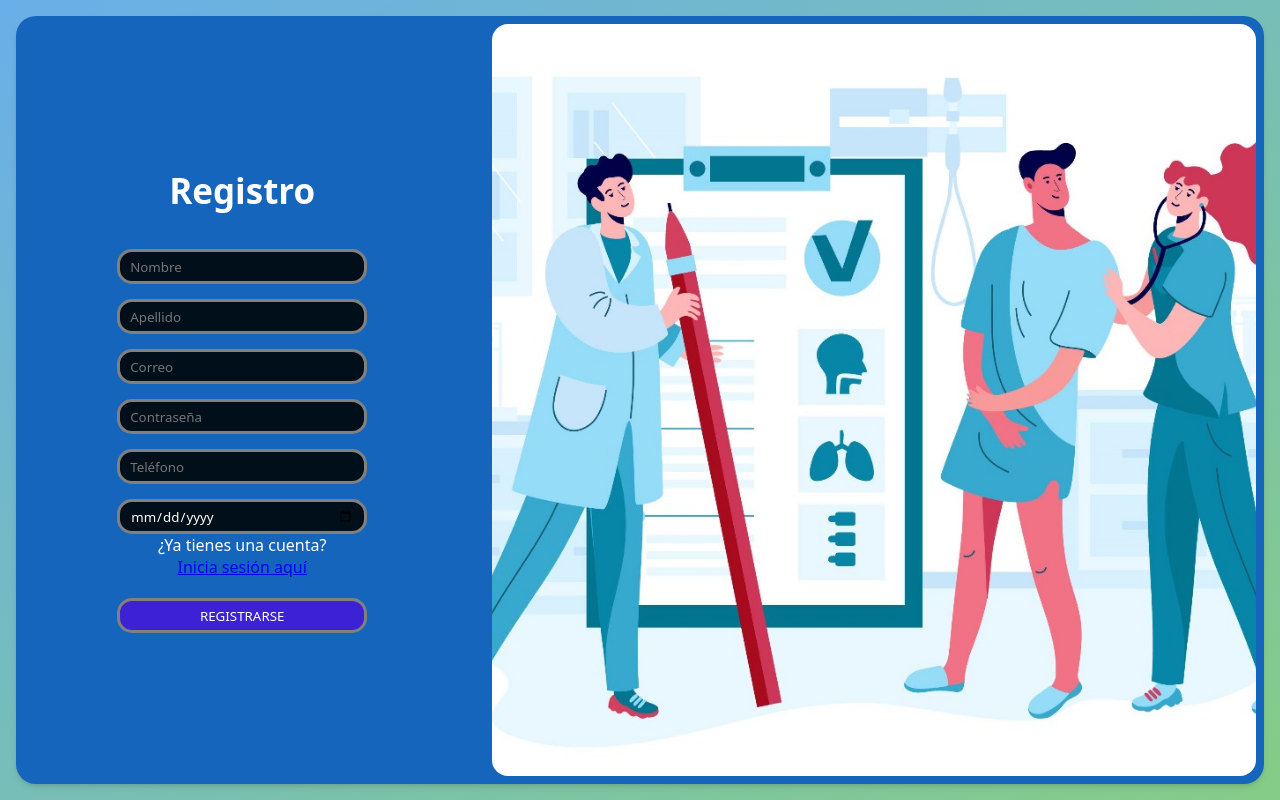
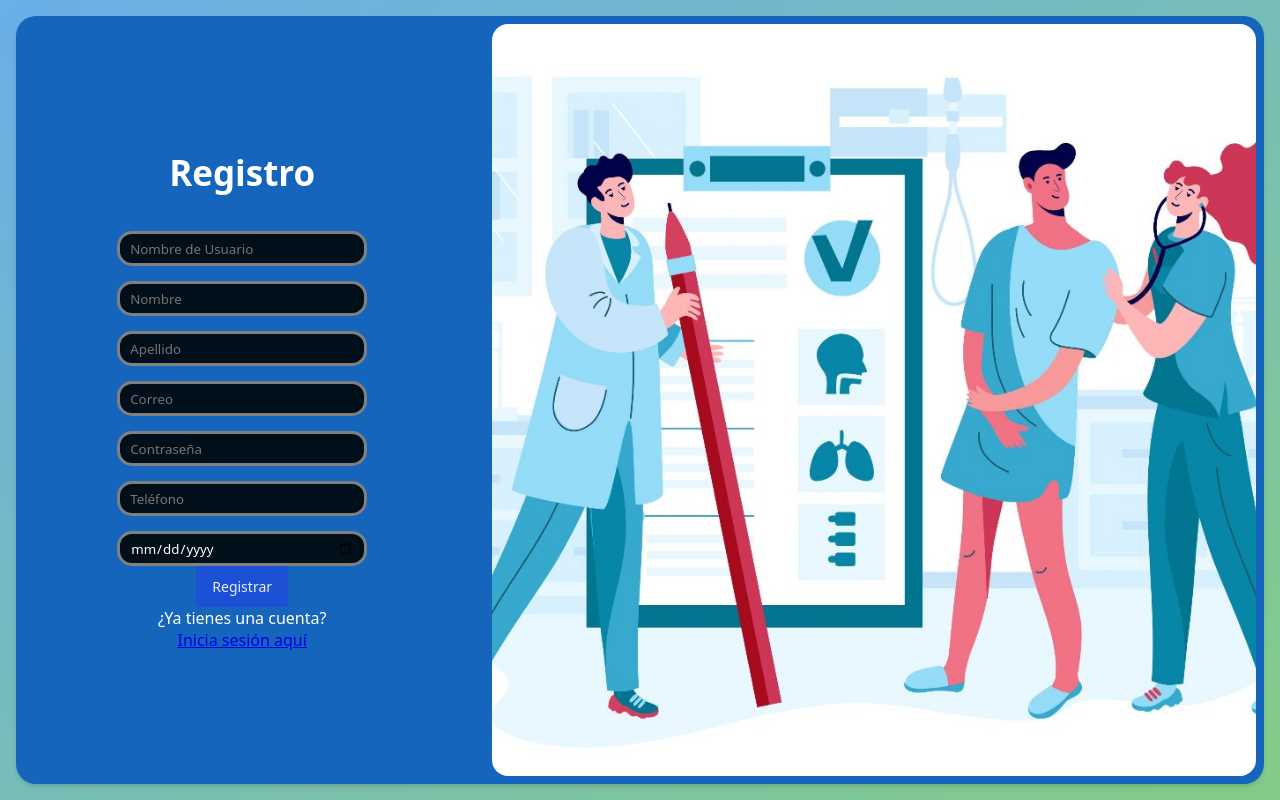
Before and after one commit to RonnyMeza03/Doclinapp-PA-IV, a React (Create React App) app in the folder client/: page /Registro in a window 1280 px wide. Built offline with nearby package versions, Linux system fonts and the light colour scheme.

Commit message:
"Conectando el Registro al back-end"

```diff
--- a/client/src/api/informes.api.js
+++ b/client/src/api/informes.api.js
@@ -1,5 +1,5 @@
 import axios from "axios";
 
 export const obtenerAnalisis = async (id) => {
-   return await axios.get(`http://localhost:5500/Analisis/${id}`);
+   return await axios.get(`http://localhost:4000/analisis/${id}`);
 };
--- a/client/src/api/usuarios.api.js
+++ b/client/src/api/usuarios.api.js
@@ -1,9 +1,9 @@
 import axios from "axios";
 
 export const obtenerTareas = async () =>
-  await axios.get("http://localhost:5500/Usuarios");
+  await axios.get("http://localhost:4000/paciente");
 
 
 export const crearUsuarioRequest = async (usuario) => {
-  await axios.post("http://localhost:5500/Usuarios", usuario);
+  await axios.post("http://localhost:4000/usuarios", usuario);
 };
--- a/client/src/componentes/paginas/Registro.js
+++ b/client/src/componentes/paginas/Registro.js
@@ -1,39 +1,128 @@
-import '../css/Registro.css';
-import logo from '../imagenes/login.png'
-import { Link } from 'react-router-dom';
+import { Formik } from "formik";
+import "../css/Registro.css";
+import logo from "../imagenes/login.png";
+import { Link, useNavigate } from "react-router-dom";
+import { crearUsuarioRequest } from "../../api/usuarios.api";
 
 const Registro = () => {
+  const navigate = useNavigate();
+
   return (
     <div className="registro-container">
       <div className="registro">
         <h1>Registro</h1>
-                <form>
+        <Formik
+          initialValues={{
+            nombreUsuario: "",
+            nombre: "",
+            apellido: "",
+            contrasena: "",
+            correo: "",
+            telefono: "",
+            rol: "doctor",
+            fechaNacimiento: "",
+            aplicacionID: "1",
+          }}
+          onSubmit={async (values, actions) => {
+            console.log(values);
+            try {
+              const respuesta = await crearUsuarioRequest(values);
+              console.log(respuesta);
+              actions.resetForm();
+              navigate("/inicio");
+            } catch (error) {
+              console.error(error);
+              alert("Digite nombre de usuario")
+            }
+          }}
+        >
+          {({ handleChange, handleSubmit, values, isSubmitting }) => (
+            <form onSubmit={handleSubmit}>
               <div>
-                        <input type="text" placeholder="Nombre" />
+                <input
+                  type="text"
+                  placeholder="Nombre de Usuario"
+                  id="nombreUsuario"
+                  name="nombreUsuario"
+                  onChange={handleChange}
+                  value={values.nombreUsuario}
+                />
               </div>
               <div>
-                        <input type="text" placeholder="Apellido" />
+                <input
+                  type="text"
+                  placeholder="Nombre"
+                  id="nombre"
+                  name="nombre"
+                  onChange={handleChange}
+                  value={values.nombre}
+                />
               </div>
               <div>
-                        <input type="email" placeholder="Correo" />
+                <input
+                  type="text"
+                  placeholder="Apellido"
+                  id="apellido"
+                  name="apellido"
+                  onChange={handleChange}
+                  value={values.apellido}
+                />
               </div>
               <div>
-                        <input type="password" placeholder="Contraseña" />
+                <input
+                  type="email"
+                  placeholder="Correo"
+                  id="correo"
+                  name="correo"
+                  onChange={handleChange}
+                  value={values.correo}
+                />
               </div>
               <div>
-                        <input type="tel" placeholder="Teléfono" />
+                <input
+                  type="password"
+                  placeholder="Contraseña"
+                  id="contrasena"
+                  name="contrasena"
+                  onChange={handleChange}
+                  value={values.contrasena}
+                />
               </div>
               <div>
-                        <input type="date" placeholder="Fecha de Nacimiento" />
+                <input
+                  type="text"
+                  placeholder="Teléfono"
+                  id="telefono"
+                  name="telefono"
+                  onChange={handleChange}
+                  value={values.telefono}
+                />
               </div>
+              <div>
+                <input
+                  type="date"
+                  placeholder="Fecha de Nacimiento"
+                  id="fechaNacimiento"
+                  name="fechaNacimiento"
+                  onChange={handleChange}
+                  value={values.fechaNacimiento}
+                />
+              </div>
+              <button
+                className="button-blue-rounded"
+                type="submit"
+                disabled={isSubmitting}
+              >
+                {isSubmitting ? "Registrando..." : "Registrar"}
+              </button>
               ¿Ya tienes una cuenta?
-                    <Link to="/login" className="link"> Inicia sesión aquí </Link>
-                    <div>
-                        <Link to="/Registro">
-                            <input type="button" value="REGISTRARSE" className="button" />
+              <Link to="/login" className="link">
+                {" "}
+                Inicia sesión aquí{" "}
               </Link>
-                    </div>
             </form>
+          )}
+        </Formik>
       </div>
       <div className="img">
         <img src={logo} alt="Logo" />
```
Lines whose indentation alone changed are shown as unchanged.
